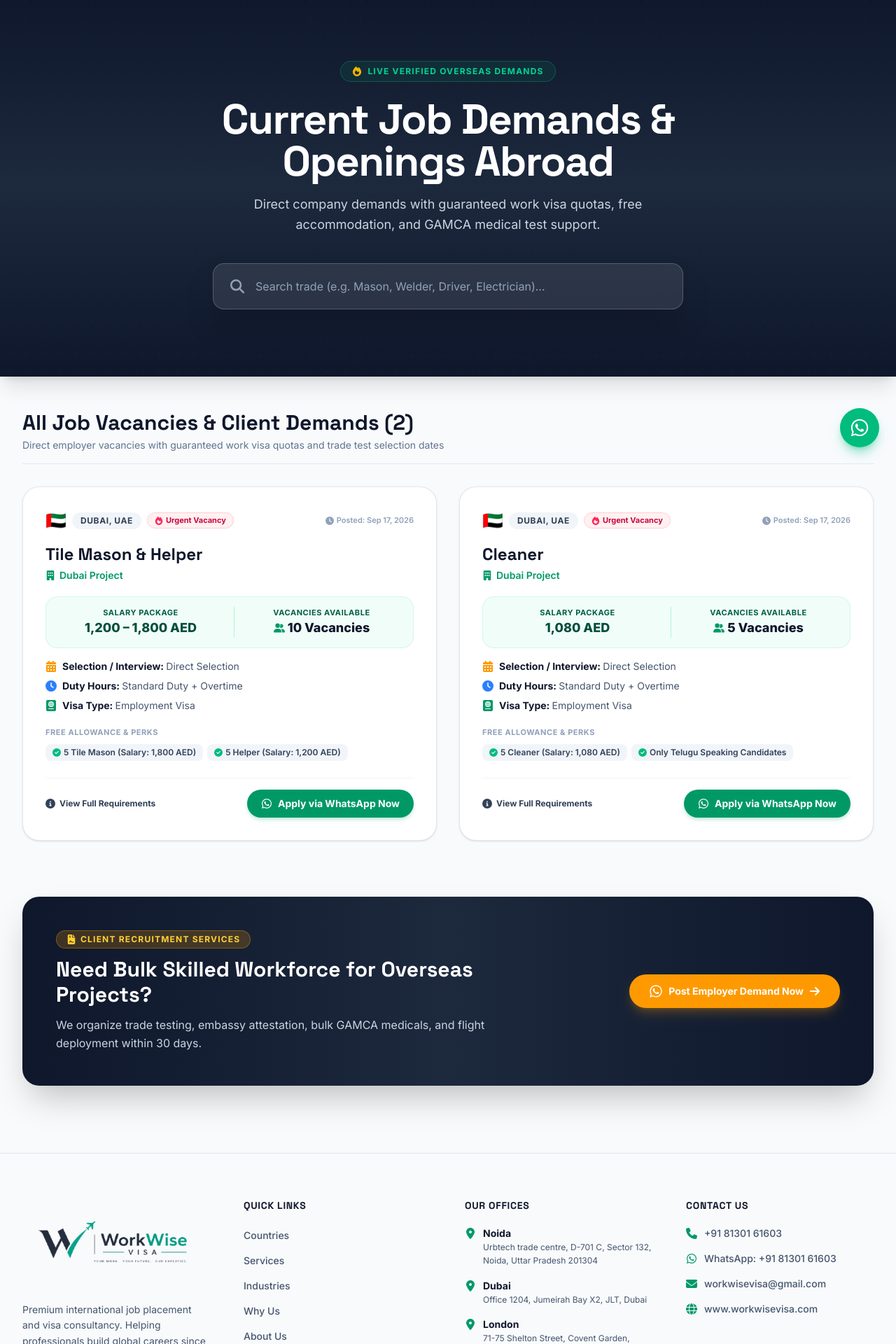
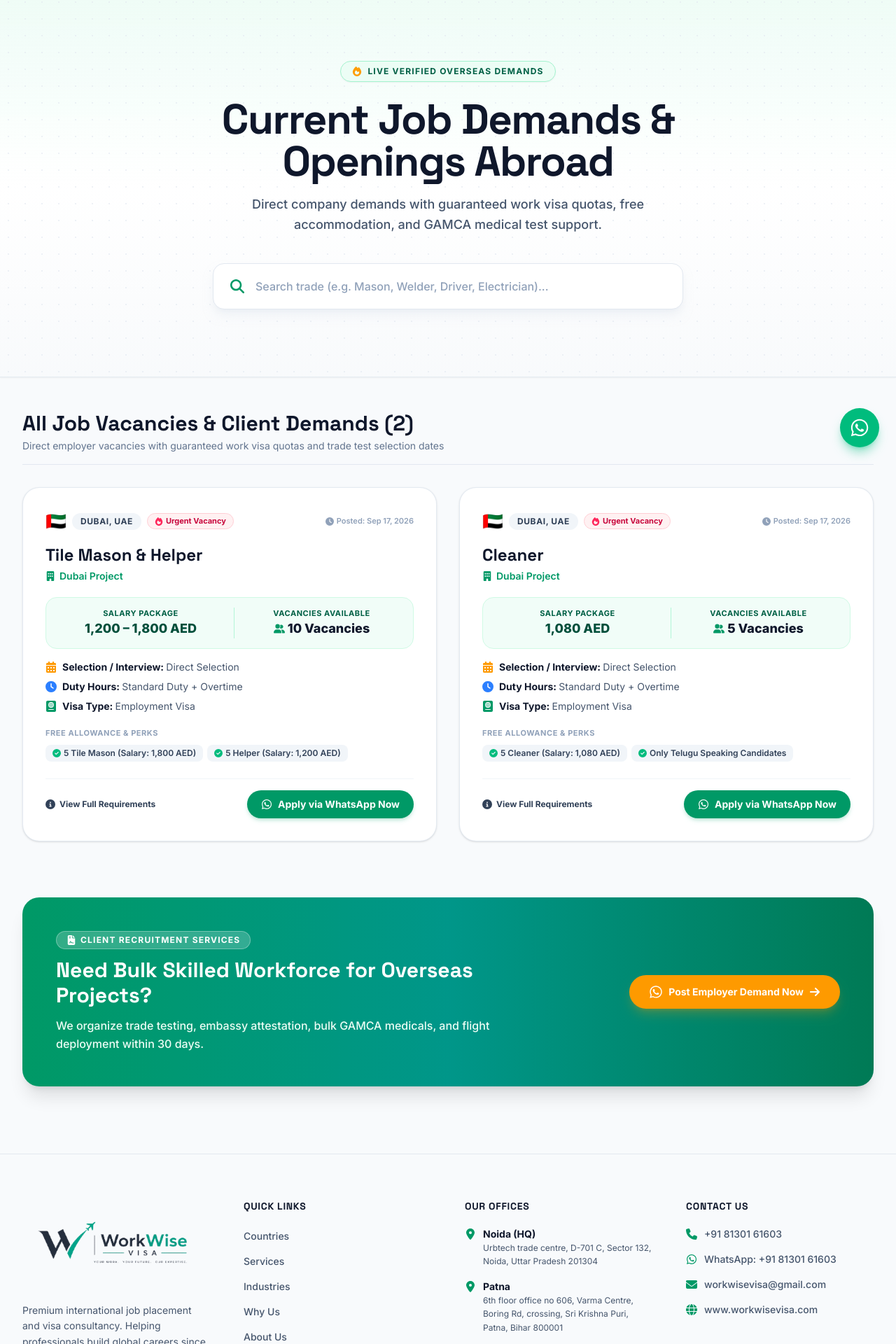
Before and after one commit to wasimfaiz/workvisevisa, a Next.js app: page /jobs in a window 1280 px wide. Shown: the part 137-2057 px from the top of the page at 70% size. Built offline with nearby package versions, Linux system fonts and the light colour scheme.

Commit message:
changed adresses and Bg color

```diff
--- a/app/about/page.tsx
+++ b/app/about/page.tsx
@@ -61,16 +61,10 @@ const officeLocations = [
     tag: "Head Office & Candidate Center",
   },
   {
-    city: "Dubai, UAE",
-    address: "Office 1204, Jumeirah Bay X2, JLT, Dubai",
-    phone: "+971 4 000 0000",
-    tag: "Gulf Operations & Employer Relations",
-  },
-  {
-    city: "London, UK",
-    address: "71-75 Shelton Street, Covent Garden, WC2H 9JQ",
-    phone: "+44 20 0000 0000",
-    tag: "European & UK Caregiver Desk",
+    city: "Patna, Bihar",
+    address: "6th floor office no 606, Varma Centre, Boring Rd, crossing, Sri Krishna Puri, Patna, Bihar 800001",
+    phone: "+91 81301 61603",
+    tag: "Regional Branch Office",
   },
 ];
 
@@ -80,23 +74,20 @@ export default function AboutPage() {
       <Navbar />
       <main className="pt-24 pb-20 bg-slate-50 min-h-screen">
         {/* Page Hero Header */}
-        <section className="relative py-16 md:py-24 bg-gradient-to-b from-slate-900 via-slate-800 to-slate-900 text-white overflow-hidden">
-          <div className="absolute inset-0 bg-[radial-gradient(#334155_1px,transparent_1px)] [background-size:24px_24px] opacity-40 pointer-events-none" />
-
-          <div className="absolute top-1/4 left-1/4 w-96 h-96 rounded-full bg-emerald-500/10 blur-[100px] pointer-events-none" />
-          <div className="absolute bottom-1/4 right-1/4 w-96 h-96 rounded-full bg-teal-500/10 blur-[100px] pointer-events-none" />
+        <section className="relative py-16 md:py-24 bg-gradient-to-b from-emerald-50/80 via-white to-slate-50 text-slate-900 border-b border-slate-200/80 shadow-xs overflow-hidden">
+          <div className="absolute inset-0 bg-[radial-gradient(#e2e8f0_1px,transparent_1px)] [background-size:24px_24px] opacity-60 pointer-events-none" />
 
           <div className="relative z-10 mx-auto max-w-7xl px-4 sm:px-6 lg:px-8 text-center">
-            <div className="inline-flex items-center gap-2 rounded-full border border-emerald-500/30 bg-emerald-500/10 px-4 py-1.5 text-xs font-bold uppercase tracking-widest text-emerald-400 mb-5 backdrop-blur-md">
-              <FaBuildingColumns className="w-3.5 h-3.5 text-emerald-400" />
+            <div className="inline-flex items-center gap-2 rounded-full border border-emerald-200 bg-emerald-50 px-4 py-1.5 text-xs font-bold uppercase tracking-widest text-emerald-800 mb-5 shadow-xs">
+              <FaBuildingColumns className="w-3.5 h-3.5 text-emerald-600" />
               About WorkWise Visa
             </div>
 
-            <h1 className="text-4xl sm:text-5xl md:text-6xl font-display font-extrabold text-white tracking-tight">
+            <h1 className="text-4xl sm:text-5xl md:text-6xl font-display font-extrabold text-slate-900 tracking-tight">
               Empowering Skilled Talent to Build Global Careers
             </h1>
 
-            <p className="mt-4 mx-auto max-w-3xl text-slate-300 text-base sm:text-xl font-normal leading-relaxed">
+            <p className="mt-4 mx-auto max-w-3xl text-slate-600 text-base sm:text-xl font-medium leading-relaxed">
               Since 2020, WorkWise Visa has been a trusted international placement and immigration consultancy — connecting over 5,000+ skilled trade workers, drivers, technicians, and caregivers with verified employers in 12+ nations.
             </p>
 
@@ -112,13 +103,13 @@ export default function AboutPage() {
                 return (
                   <div
                     key={s.label}
-                    className="rounded-2xl border border-slate-700/80 bg-slate-800/80 p-5 backdrop-blur-md text-center shadow-lg"
+                    className="rounded-2xl border border-slate-200/90 bg-white/90 backdrop-blur-md p-5 text-center shadow-md shadow-slate-200/40 hover:border-emerald-300 transition-all"
                   >
-                    <Icon className="w-5 h-5 text-emerald-400 mx-auto mb-2" />
-                    <p className="text-2xl sm:text-3xl font-extrabold font-display text-white">
+                    <Icon className="w-5 h-5 text-emerald-600 mx-auto mb-2" />
+                    <p className="text-2xl sm:text-3xl font-extrabold font-display text-slate-900">
                       {s.val}
                     </p>
-                    <p className="text-xs text-slate-400 font-semibold mt-0.5">
+                    <p className="text-xs sm:text-sm font-semibold text-slate-600 mt-1">
                       {s.label}
                     </p>
                   </div>
--- a/app/jobs/page.tsx
+++ b/app/jobs/page.tsx
@@ -49,8 +49,8 @@ export default function JobsPage() {
       <Navbar />
       <main className="min-h-screen bg-slate-50 pt-24 md:pt-32 pb-24">
         {/* Page Hero Header */}
-        <section className="relative overflow-hidden bg-gradient-to-b from-slate-900 via-slate-800 to-slate-900 py-16 md:py-24 text-white shadow-xl">
-          <div className="absolute inset-0 bg-[radial-gradient(#1e293b_1px,transparent_1px)] [background-size:24px_24px] opacity-40 pointer-events-none" />
+        <section className="relative overflow-hidden bg-gradient-to-b from-emerald-50/80 via-white to-slate-50 py-16 md:py-24 text-slate-900 border-b border-slate-200/80 shadow-xs">
+          <div className="absolute inset-0 bg-[radial-gradient(#e2e8f0_1px,transparent_1px)] [background-size:24px_24px] opacity-60 pointer-events-none" />
 
           <div className="relative z-10 mx-auto max-w-7xl px-4 sm:px-6 lg:px-8 text-center">
             <motion.div
@@ -58,32 +58,32 @@ export default function JobsPage() {
               animate={{ opacity: 1, y: 0 }}
               transition={{ duration: 0.5 }}
             >
-              <div className="inline-flex items-center gap-2 rounded-full border border-emerald-500/30 bg-emerald-500/10 px-4 py-1.5 text-xs font-bold uppercase tracking-widest text-emerald-400 mb-6 backdrop-blur-sm">
-                <FaFire className="w-3.5 h-3.5 text-amber-400 animate-pulse" />
+              <div className="inline-flex items-center gap-2 rounded-full border border-emerald-200 bg-emerald-50 px-4 py-1.5 text-xs font-bold uppercase tracking-widest text-emerald-800 mb-6 shadow-xs">
+                <FaFire className="w-3.5 h-3.5 text-amber-500 animate-pulse" />
                 {t.badge}
               </div>
-              <h1 className="text-3xl sm:text-5xl md:text-6xl font-display font-extrabold tracking-tight text-white max-w-4xl mx-auto">
+              <h1 className="text-3xl sm:text-5xl md:text-6xl font-display font-extrabold tracking-tight text-slate-900 max-w-4xl mx-auto">
                 {t.title}
               </h1>
-              <p className="mt-4 text-slate-300 text-base sm:text-lg max-w-2xl mx-auto font-normal leading-relaxed">
+              <p className="mt-4 text-slate-600 text-base sm:text-lg max-w-2xl mx-auto font-medium leading-relaxed">
                 {t.subtitle}
               </p>
 
               {/* Search Bar */}
               <div className="mt-10 max-w-2xl mx-auto relative">
-                <div className="relative flex items-center rounded-2xl bg-white/10 backdrop-blur-md border border-white/20 p-2 shadow-2xl focus-within:border-emerald-400 transition-all">
-                  <FaMagnifyingGlass className="w-5 h-5 text-slate-400 ml-4 shrink-0" />
+                <div className="relative flex items-center rounded-2xl bg-white border border-slate-200 p-2 shadow-lg shadow-slate-200/50 focus-within:border-emerald-500 focus-within:ring-4 focus-within:ring-emerald-500/10 transition-all">
+                  <FaMagnifyingGlass className="w-5 h-5 text-emerald-600 ml-4 shrink-0" />
                   <input
                     type="text"
                     placeholder={t.searchPlaceholder}
                     value={searchQuery}
                     onChange={(e) => setSearchQuery(e.target.value)}
-                    className="w-full bg-transparent px-4 py-3 text-sm sm:text-base text-white placeholder-slate-400 outline-none"
+                    className="w-full bg-transparent px-4 py-3 text-sm sm:text-base text-slate-900 placeholder-slate-400 outline-none font-medium"
                   />
                   {searchQuery && (
                     <button
                       onClick={() => setSearchQuery("")}
-                      className="p-2 text-slate-400 hover:text-white transition-colors cursor-pointer"
+                      className="p-2 text-slate-400 hover:text-slate-700 transition-colors cursor-pointer"
                     >
                       <FaXmark className="w-4 h-4" />
                     </button>
@@ -261,15 +261,15 @@ export default function JobsPage() {
 
         {/* Employer Demand Posting Banner */}
         <section className="mx-auto max-w-7xl px-4 sm:px-6 lg:px-8 mt-20">
-          <div className="rounded-3xl bg-gradient-to-r from-slate-900 via-slate-800 to-slate-900 p-8 sm:p-12 text-white shadow-2xl relative overflow-hidden text-center sm:text-left flex flex-col sm:flex-row items-center justify-between gap-8">
+          <div className="rounded-3xl bg-gradient-to-r from-emerald-600 via-teal-600 to-emerald-700 p-8 sm:p-12 text-white shadow-xl relative overflow-hidden text-center sm:text-left flex flex-col sm:flex-row items-center justify-between gap-8">
             <div className="max-w-2xl">
-              <span className="inline-flex items-center gap-1.5 rounded-full bg-amber-500/20 border border-amber-400/30 px-3.5 py-1 text-xs font-bold uppercase tracking-widest text-amber-300 mb-3">
+              <span className="inline-flex items-center gap-1.5 rounded-full bg-white/20 border border-white/30 px-3.5 py-1 text-xs font-bold uppercase tracking-widest text-white mb-3 backdrop-blur-sm">
                 <FaFileContract className="w-3.5 h-3.5" /> Client Recruitment Services
               </span>
               <h3 className="text-2xl sm:text-3xl font-display font-extrabold text-white">
                 {t.employerCtaTitle}
               </h3>
-              <p className="mt-3 text-slate-300 text-sm sm:text-base font-normal leading-relaxed">
+              <p className="mt-3 text-emerald-50 text-sm sm:text-base font-medium leading-relaxed">
                 {t.employerCtaSub}
               </p>
             </div>
--- a/components/Footer.tsx
+++ b/components/Footer.tsx
@@ -22,9 +22,8 @@ const quickLinks = [
 ];
 
 const offices = [
-  { city: "Noida", address: "Urbtech trade centre, D-701 C, Sector 132, Noida, Uttar Pradesh 201304" },
-  { city: "Dubai", address: "Office 1204, Jumeirah Bay X2, JLT, Dubai" },
-  { city: "London", address: "71-75 Shelton Street, Covent Garden, WC2H 9JQ" },
+  { city: "Noida (HQ)", address: "Urbtech trade centre, D-701 C, Sector 132, Noida, Uttar Pradesh 201304" },
+  { city: "Patna", address: "6th floor office no 606, Varma Centre, Boring Rd, crossing, Sri Krishna Puri, Patna, Bihar 800001" },
 ];
 
 const socials = [
--- a/components/Industries.tsx
+++ b/components/Industries.tsx
@@ -163,7 +163,7 @@ export default function Industries() {
 
         {/* Bottom CTA Banner */}
         <motion.div
-          className="mt-16 rounded-3xl bg-gradient-to-r from-slate-900 via-slate-800 to-slate-900 p-8 sm:p-12 text-center text-white shadow-xl relative overflow-hidden"
+          className="mt-16 rounded-3xl bg-gradient-to-r from-emerald-600 via-teal-600 to-emerald-700 p-8 sm:p-12 text-center text-white shadow-xl shadow-emerald-900/10 relative overflow-hidden"
           initial={{ opacity: 0, y: 20 }}
           whileInView={{ opacity: 1, y: 0 }}
           viewport={{ once: true }}
--- a/components/SalaryCalculator.tsx
+++ b/components/SalaryCalculator.tsx
@@ -211,7 +211,7 @@ export default function SalaryCalculator() {
 
           {/* Right Column: Calculated Results Display Card (5 cols) */}
           <motion.div
-            className="lg:col-span-5 rounded-3xl border border-emerald-500/30 bg-gradient-to-br from-slate-900 to-slate-950 p-6 sm:p-8 text-white shadow-2xl flex flex-col justify-between relative overflow-hidden"
+            className="lg:col-span-5 rounded-3xl border border-emerald-400/30 bg-gradient-to-br from-emerald-800 via-teal-800 to-slate-900 p-6 sm:p-8 text-white shadow-2xl flex flex-col justify-between relative overflow-hidden"
             initial={{ opacity: 0, x: 30 }}
             whileInView={{ opacity: 1, x: 0 }}
             viewport={{ once: true }}
```
Also changed, not shown: app/blogs/page.tsx (+9 -9 lines), app/countries/page.tsx (+9 -13 lines).
